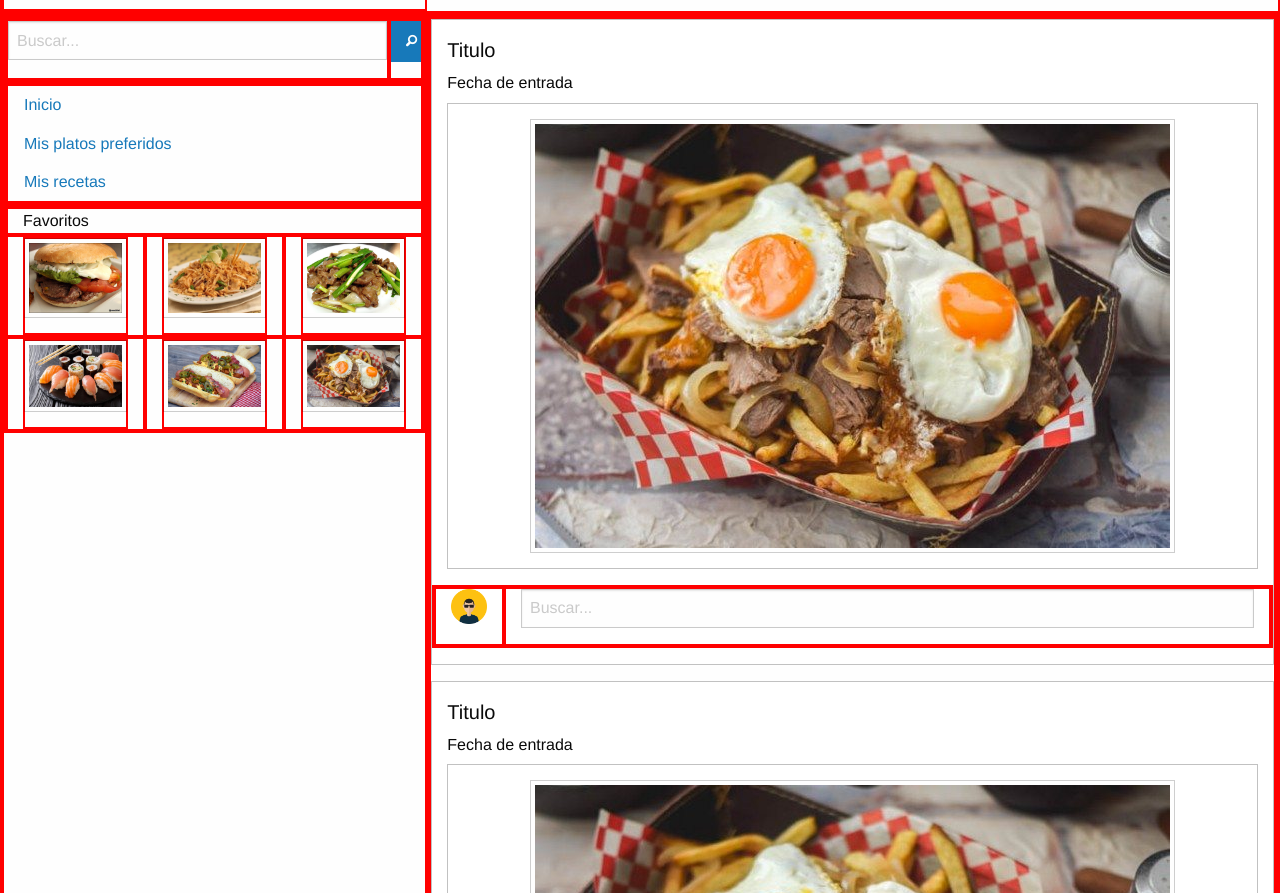
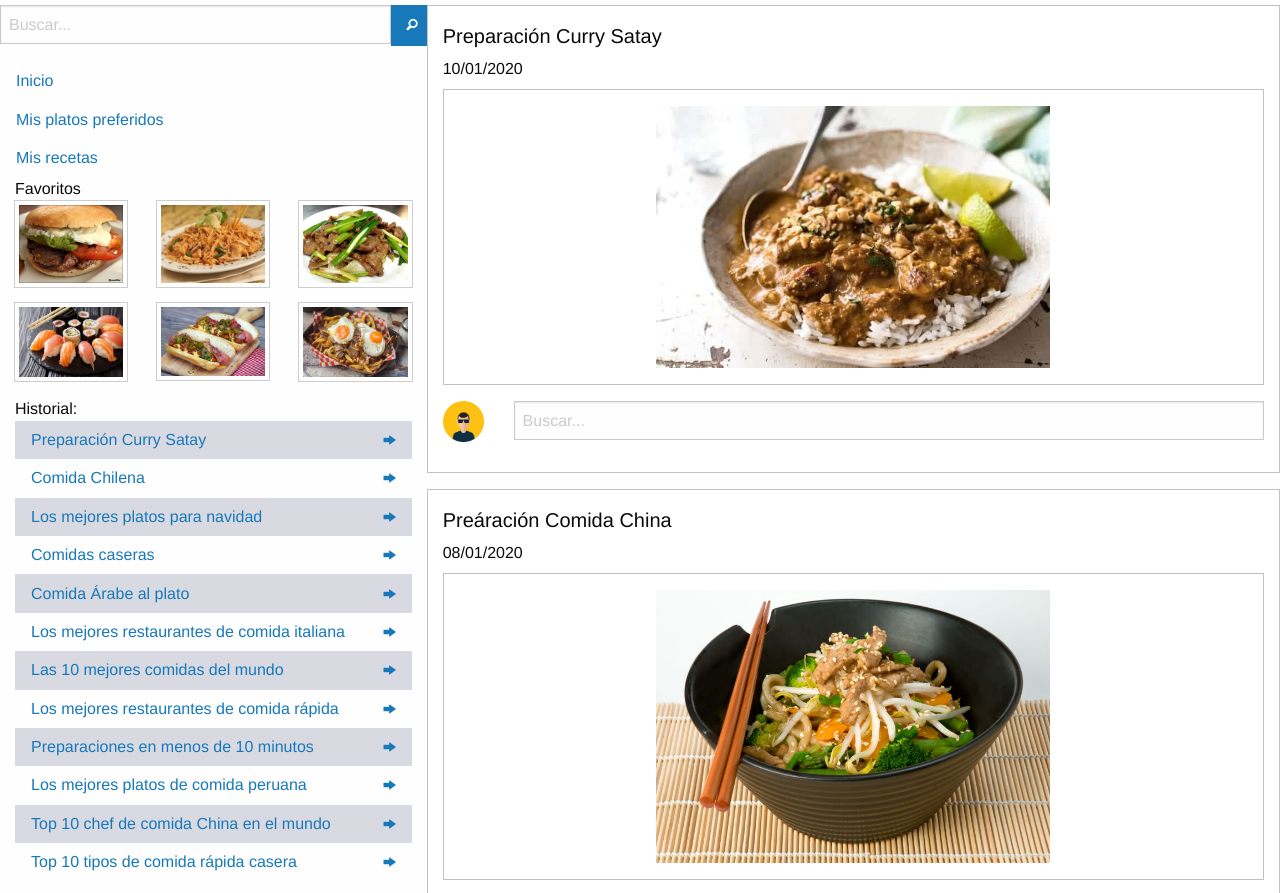
Before and after one commit to mauriciopinom/blogdecomidafoundation, a plain HTML site: page index.html in a window 1280 px wide. Shown: the part 106-999 px from the top of the page. Drawn offline with Linux system fonts and the light colour scheme.

Commit message:
historial

```diff
--- a/css/app.css
+++ b/css/app.css
@@ -1,3 +1,13 @@
 div{
-  border: 2px solid red;
+  order: 2px solid red;
 }
+.first li:nth-child(2n+1){
+  background-color: rgb(217, 217, 226);
+}
+
+.first li:hover{
+  box-shadow: 0 0 5px 1px silver;
+}
+ .img{
+   width: 50%;
+ }
--- a/index.html
+++ b/index.html
@@ -87,17 +87,43 @@
       </div>
 
     </div>
+
+    <!--historial-->
+    <div class="grid-x grid-padding-x">
+      <div class="cell small-12">Historial:</div>
+      <div class="cell small-12">
+        <ul class="vertical menu first">
+  <li><a href="#">Preparación Curry Satay<i class="fi-arrow-right float-right"></i></a></li>
+  <li><a href="#">Comida Chilena<i class="fi-arrow-right float-right"></i></a></li>
+  <li><a href="#">Los mejores platos para navidad<i class="fi-arrow-right float-right"></i></a></li>
+  <li><a href="#">Comidas caseras<i class="fi-arrow-right float-right"></i></a></li>
+  <li><a href="#">Comida Árabe al plato<i class="fi-arrow-right float-right"></i></a></li>
+  <li><a href="#">Los mejores restaurantes de comida italiana<i class="fi-arrow-right float-right"></i></a></li>
+  <li><a href="#">Las 10 mejores comidas del mundo<i class="fi-arrow-right float-right"></i></a></li>
+  <li><a href="#">Los mejores restaurantes de comida rápida<i class="fi-arrow-right float-right"></i></a></li>
+  <li><a href="#">Preparaciones en menos de 10 minutos<i class="fi-arrow-right float-right"></i></a></li>
+  <li><a href="#">Los mejores platos de comida peruana<i class="fi-arrow-right float-right"></i></a></li>
+  <li><a href="#">Top 10 chef de comida China en el mundo<i class="fi-arrow-right float-right"></i></a></li>
+  <li><a href="#">Top 10 tipos de comida rápida casera<i class="fi-arrow-right float-right"></i></a></li>
+</ul>
+
+
+      </div>
+
     </div>
+    </div>
+
+
 
       <div class="cell medium-8">
 
 <!--contenido-->
         <div class="grid-x grid-padding-x">
           <div class="cell small-12 callout">
-            <h5>Titulo</h5>
-            <h6>Fecha de entrada</h6>
+            <h5>Preparación Curry Satay</h5>
+            <h6>10/01/2020</h6>
             <div class="callout text-center">
-                <img src="img/chorrillana.jpg" alt="" class="thumbnail">
+                <img class="img" src="img/currysatay.jpg" alt="" class="thumbnail">
             </div>
             <form>
          <div class="grid-x grid-padding-x">
@@ -113,10 +139,10 @@
             </form>
           </div>
           <div class="cell small-12 callout">
-            <h5>Titulo</h5>
-            <h6>Fecha de entrada</h6>
+            <h5>Preáración Comida China</h5>
+            <h6>08/01/2020</h6>
             <div class="callout text-center">
-                <img src="img/chorrillana.jpg" alt="" class="thumbnail">
+                <img class="img" src="img/comidachina2.jpg" alt="" class="thumbnail">
             </div>
             <form>
          <div class="grid-x grid-padding-x">
```
Also changed, not shown: img/comidachina2.jpg (added), img/currysatay.jpg (added).
